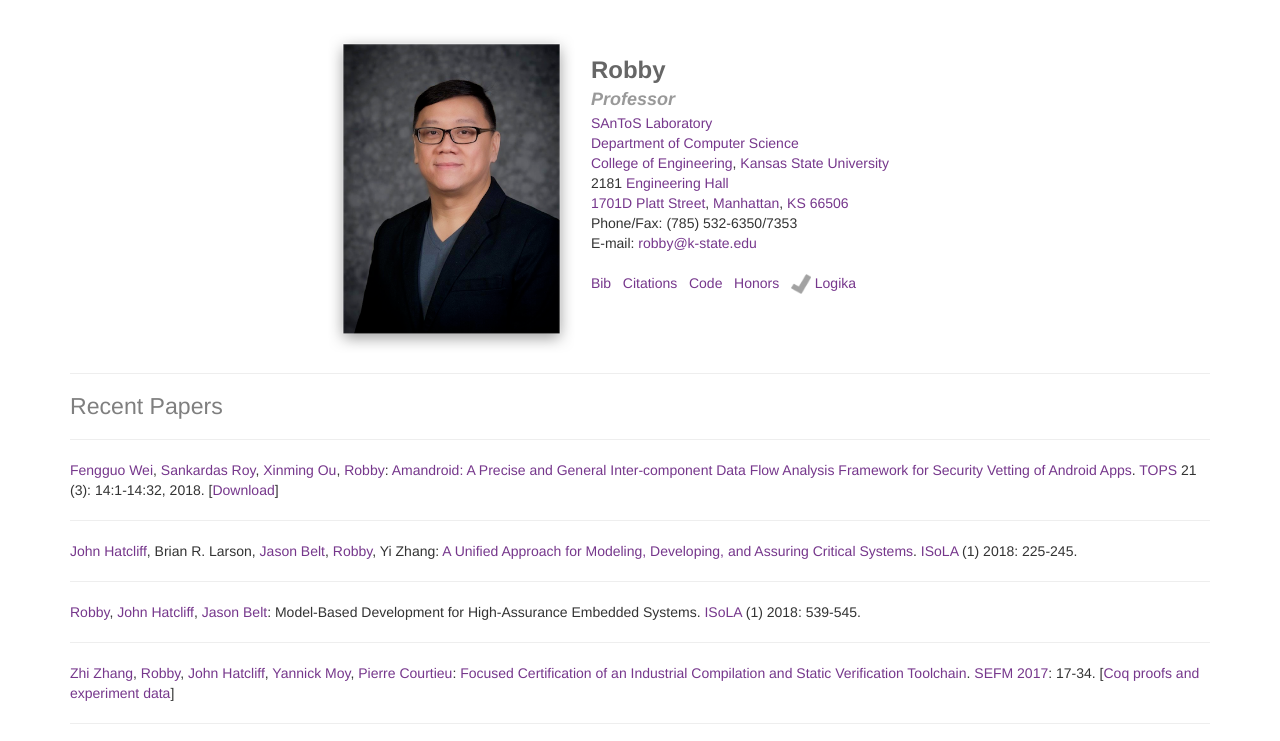
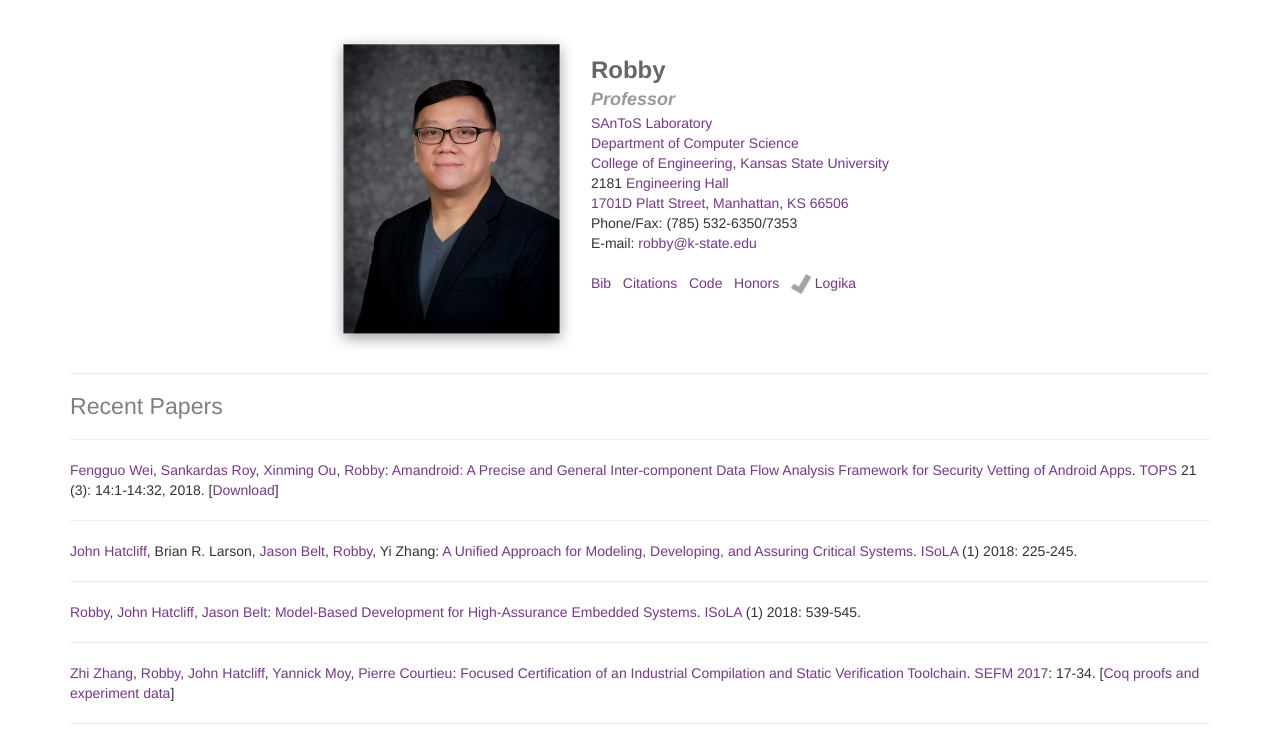
Before and after one commit to santoslab/gh-pages-robby, a plain HTML site: page index.html in a window 1280 px wide. Shown: the part 57-798 px from the top of the page. Drawn offline with Linux system fonts and the light colour scheme.

Commit message:
Updated.

```diff
--- a/index.html
+++ b/index.html
@@ -144,7 +144,7 @@
 <a class="reference external" href="http://www.isola-conference.org/">ISoLA</a> (1) 2018: 225-245.</p>
 <hr class="docutils" />
 <p><a class="reference external" href="http://robby.santoslab.org">Robby</a>, <a class="reference external" href="http://people.cis.ksu.edu/~hatcliff">John Hatcliff</a>, <a class="reference external" href="http://people.cis.ksu.edu/~belt">Jason Belt</a>:
-Model-Based Development for High-Assurance Embedded Systems.
+<a class="reference external" href="https://link.springer.com/chapter/10.1007%2F978-3-030-03418-4_32">Model-Based Development for High-Assurance Embedded Systems</a>.
 <a class="reference external" href="http://www.isola-conference.org/">ISoLA</a> (1) 2018: 539-545.</p>
 <hr class="docutils" />
 <p><a class="reference external" href="http://people.cis.ksu.edu/~zhangzhi/">Zhi Zhang</a>, <a class="reference external" href="http://robby.santoslab.org">Robby</a>, <a class="reference external" href="http://people.cis.ksu.edu/~hatcliff">John Hatcliff</a>, <a class="reference external" href="http://www.adacore.com/frontline-support/expertise/yannick-moy/">Yannick Moy</a>, <a class="reference external" href="http://cedric.cnam.fr/~courtiep/">Pierre Courtieu</a>:
```
Also changed, not shown: _sources/index.rst.txt.
